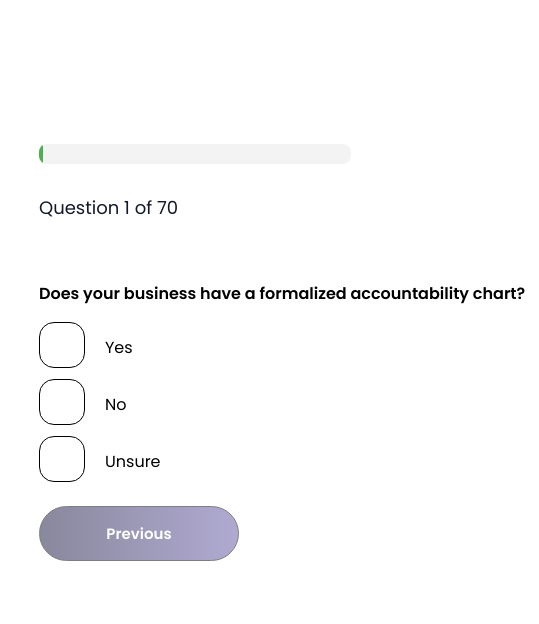
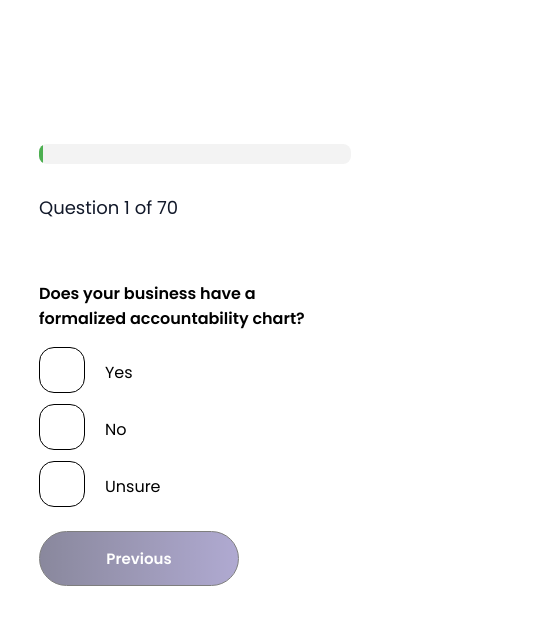
Before and after one commit to Tolushawlar/DISC, a React (Create React App) app: page /swot in a window 390 px wide. Shown: the top 624 px of the page, 539 px wide, since content can reach past the window. Built offline with nearby package versions, Linux system fonts and the light colour scheme.

Commit message:
design: responvisves of swot v4

```diff
--- a/src/ui/newSwot.css
+++ b/src/ui/newSwot.css
@@ -67,12 +67,12 @@
   }
 
   .quest{
-    width: 500px !important;
-    max-width: 500px !important;
+    width: 70vw !important;
+    max-width: 70vw !important;
   }
 
   .riy{
-    width: 500px !important;
-    max-width: 500px !important;
+    width: 70vw !important;
+    max-width: 70vw !important;
   }
 }
```
